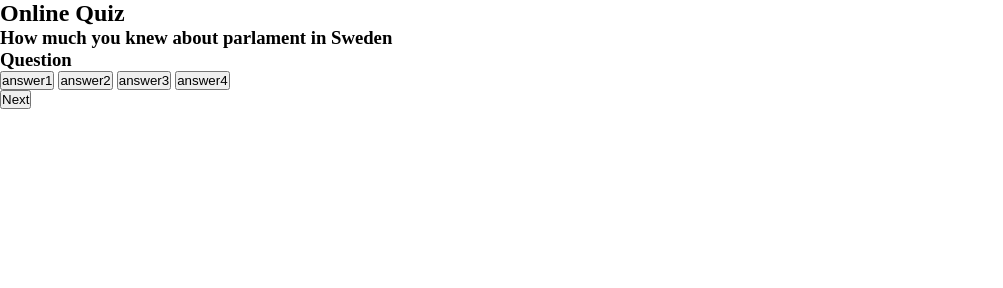
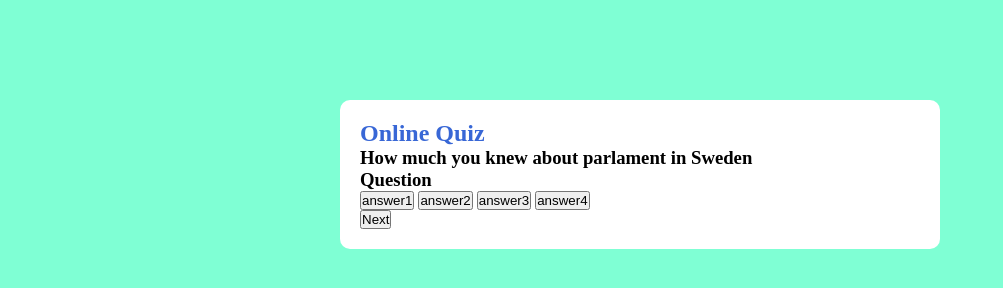
Before and after one commit to behzad17/pp2, a plain HTML site: page index.html in a window 1280 px wide. Shown: the whole page, without its empty margins (0-1003 px from the left). Drawn offline with Linux system fonts and the light colour scheme.

Commit message:
add some styles to the html tags in css file

```diff
--- a/styles.css
+++ b/styles.css
@@ -3,3 +3,18 @@
     padding: 0;
     box-sizing: border-box;
 }
+body{
+    background-color:aquamarine;
+}
+.app{
+    background: #fff;
+    max-width: 600px;
+    width: 100%;
+    border-radius: 10px;
+    padding: 20px;
+    margin: 100px auto 0;
+}
+.app h2{
+    font-weight: bold;
+    color: #3867d6;
+}
```
